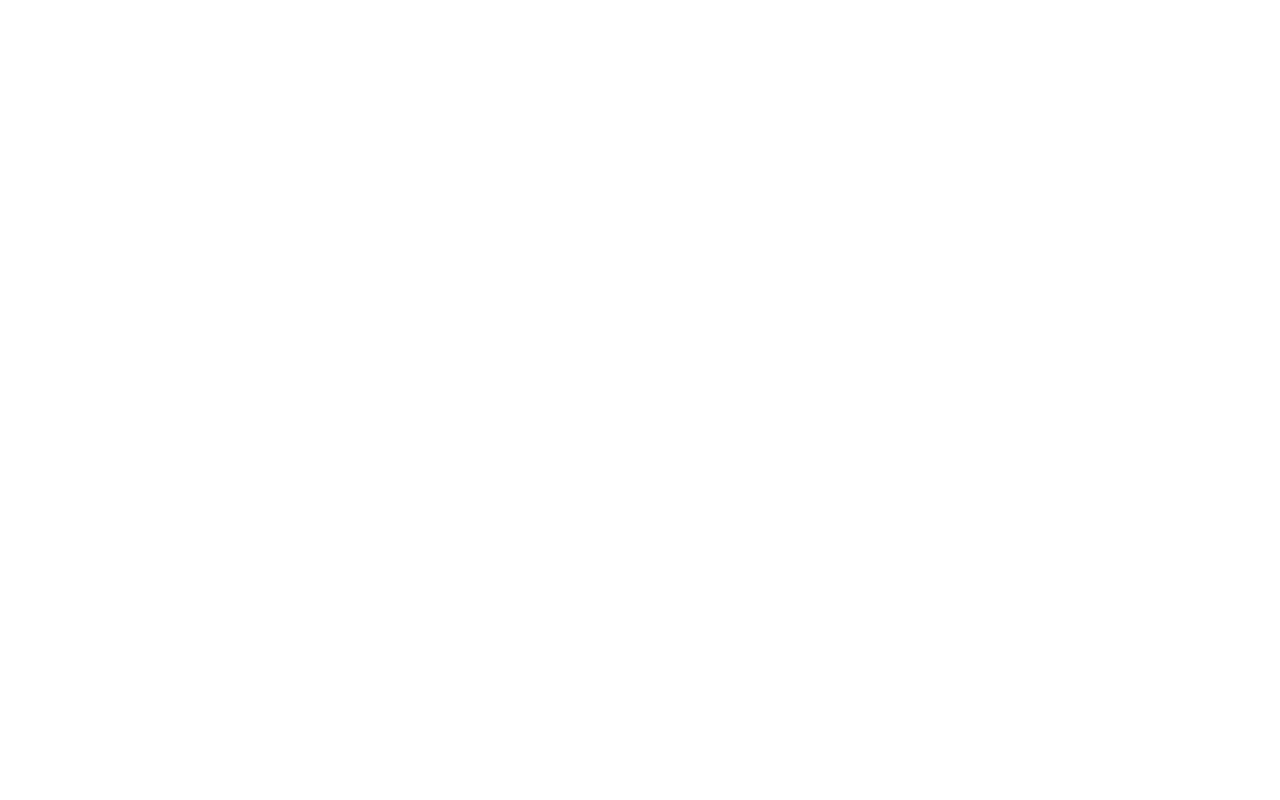
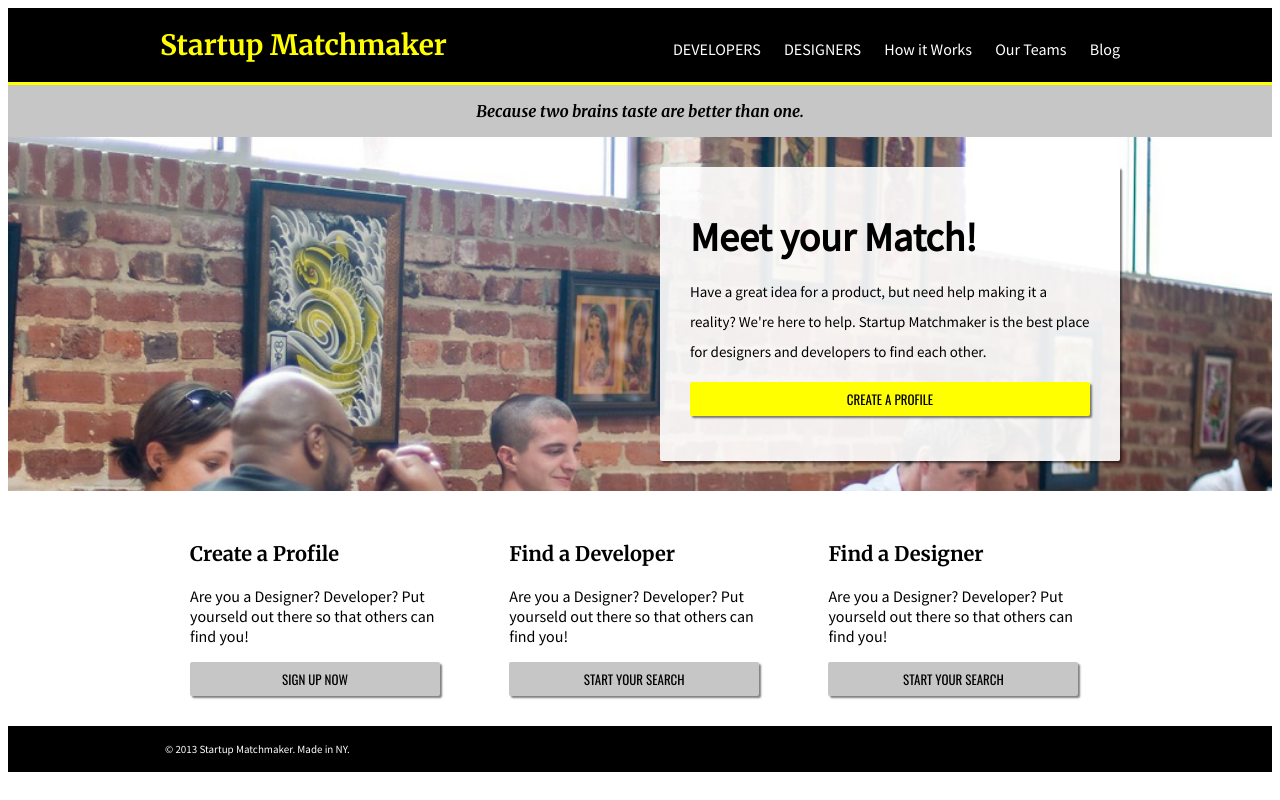
Before and after one commit to sklampfer/fewd1121, a plain HTML site: page class08/startup-matchmaker/index.html in a window 1280 px wide. Drawn offline with nearby package versions, Linux system fonts and the light colour scheme.

Commit message:
Class 08

```diff
--- a/class08/startup-matchmaker/css/styles.css
+++ b/class08/startup-matchmaker/css/styles.css
@@ -2,3 +2,134 @@
 // font-family: 'Oswald', sans-serif;
 // font-family: 'Merriweather', serif;
 // font-family: 'Source Sans Pro', sans-serif;
+
+html, body {
+	margin: 0;
+	padding: 0;
+}
+
+body {
+	font-family: 'Oswald', sans-serif;
+	font-family: 'Merriweather', serif;
+	font-family: 'Source Sans Pro', sans-serif;
+}
+
+.container {
+	width: 960px;
+	margin: 0 auto;
+}
+
+header {
+	background-color: black;
+	overflow: hidden;
+}
+
+header h1 {
+	font-family: 'Merriweather', serif;
+	float: left;
+	font-size: 28px;
+	color: yellow;
+}
+
+header nav {
+	font-family: 'Source Sans Pro', sans-serif;
+	float: right;
+}
+
+header nav ul li{
+	display: inline-block;
+	padding-top: 15px;
+}
+
+header nav ul li a{
+	text-decoration: none;
+	color: white;
+	padding-left: 20px;
+}
+
+#yellowline {
+	height: 3px;
+	background-color: yellow;
+}
+
+.caption {
+	background-color: #C6C6C6;
+	overflow: hidden;
+}
+
+.caption p {
+	font-family: 'Merriweather', serif;
+	font-style: italic;
+	text-align: center;
+}
+
+main {
+	background-image: url('../img/coworking.jpg');
+	background-repeat: no-repeat;
+	background-size: 100%;
+	overflow: hidden;
+}
+
+.hero {
+	width: 400px;
+	background-color: rgba(255,255,255,.9);
+	float: right;
+	padding: 45px 30px;
+	margin: 30px 0;
+	box-shadow: 2px 2px 2px rgba(0,0,0,.5);
+	border-radius: 2px;
+}
+
+.hero p {
+	font-size: 15px;
+	line-height: 2;
+}
+
+h2 {
+	font-weight: bold;
+	font-size: 40px;
+	margin: 0;
+}
+
+.yellow-button {
+	font-family: 'Oswald', sans-serif;
+	background-color: yellow;
+	font-size: 13px;
+	text-align: center;
+	padding: 7px 0;
+	box-shadow: 2px 2px 2px rgba(0,0,0,.5);
+	border-radius: 2px;
+}
+
+.action {
+	width: 250px;
+	display: inline-block;
+	padding: 30px;
+	margin-right: 6px;
+}
+
+h3 {
+	font-family: 'Merriweather', serif;
+	font-size: 20px;
+}
+
+.gray-button {
+	font-family: 'Oswald', sans-serif;
+	background-color: #C6C6C6;
+	font-size: 13px;
+	text-align: center;
+	padding: 7px 0;
+	box-shadow: 2px 2px 2px rgba(0,0,0,.5);
+	border-radius: 2px;
+}
+
+footer {
+	background: black;
+	overflow: hidden;
+}
+
+footer p {
+	color: white;
+	font-size: 11px;
+	padding: 5px;
+}
--- a/class08/startup-matchmaker/index.html
+++ b/class08/startup-matchmaker/index.html
@@ -6,6 +6,64 @@
 	<link rel="stylesheet" href="css/styles.css">
 </head>
 <body>
+	<header>
+		<div class="container">
+			<h1 class="logo">Startup Matchmaker</h1>
+			<nav>
+				<ul>
+					<li><a href="#">DEVELOPERS</a></li>
+					<li><a href="#">DESIGNERS</a></li>
+					<li><a href="#">How it Works</a></li>
+					<li><a href="#">Our Teams</a></li>
+					<li><a href="#">Blog</a></li>
+				</ul>
+			</nav>
+		</div>
+	</header>
+
+	<div id="yellowline"></div>
+
+	<div class="caption">
+			<p class="tagline">Because two brains taste are better than one.</p>
+	</div>
+
+	<main>
+		<div class="container">
+			<div class="hero">
+				<h2>Meet your Match!</h2>
+				<p> Have a great idea for a product, but need help making it a reality? We're here to help. Startup Matchmaker is the best place for designers and developers to find each other.</p>
+				<div class="yellow-button">CREATE A PROFILE</div>
+			</div>
+		</div>
+	</main>
+
+	<aside>
+		<div class="container">
+			<div class="action">
+				<h3>Create a Profile</h3>
+				<p>Are you a Designer? Developer? Put yourseld out there so that others can find you!</p>
+				<div class="gray-button">SIGN UP NOW</div>
+			</div>
+
+			<div class="action">
+				<h3>Find a Developer</h3>
+				<p>Are you a Designer? Developer? Put yourseld out there so that others can find you!</p>
+				<div class="gray-button">START YOUR SEARCH</div>
+			</div>
+
+			<div class="action">
+				<h3>Find a Designer</h3>
+				<p>Are you a Designer? Developer? Put yourseld out there so that others can find you!</p>
+				<div class="gray-button">START YOUR SEARCH</div>
+			</div>
+		</div>
+	</aside>
+
+	<footer>
+		<div class="container">
+			<p>&copy; 2013 Startup Matchmaker. Made in NY.</p>
+		</div>
+	</footer>
 
 </body>
 </html>
```
